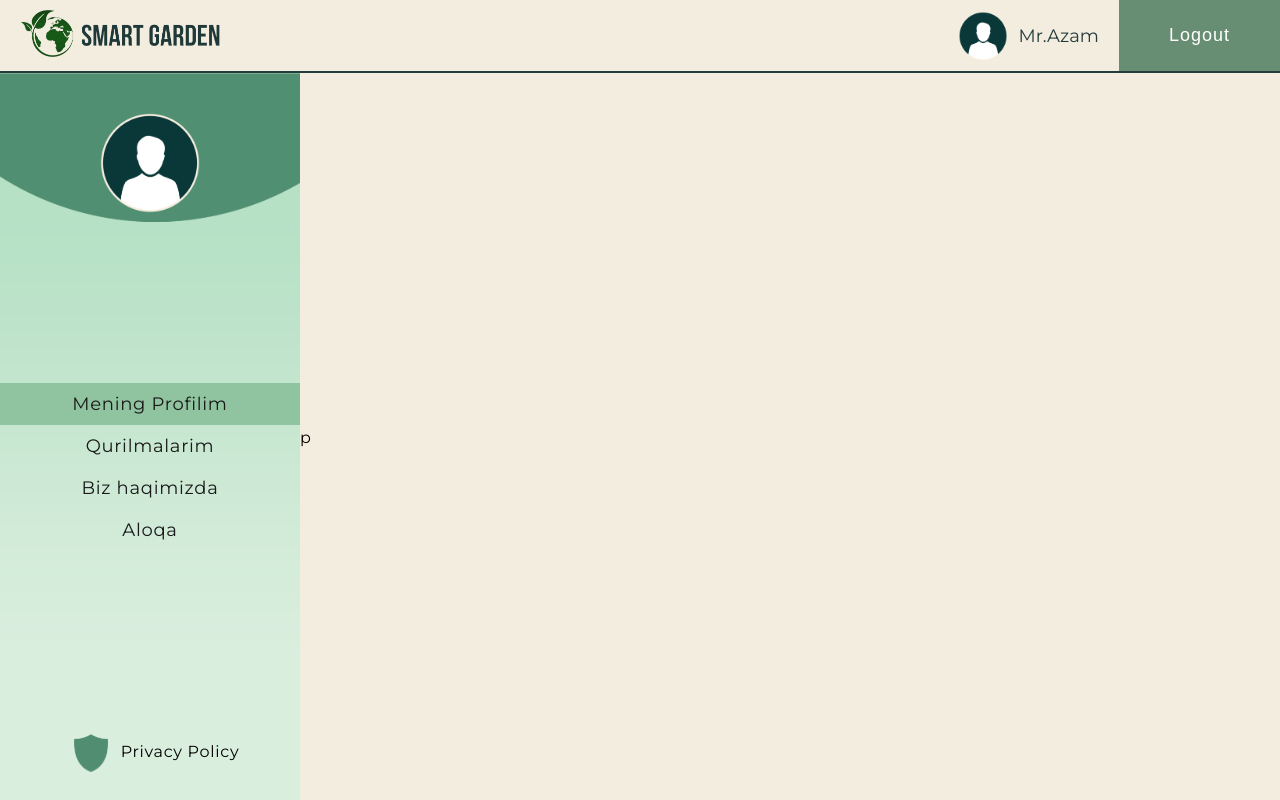
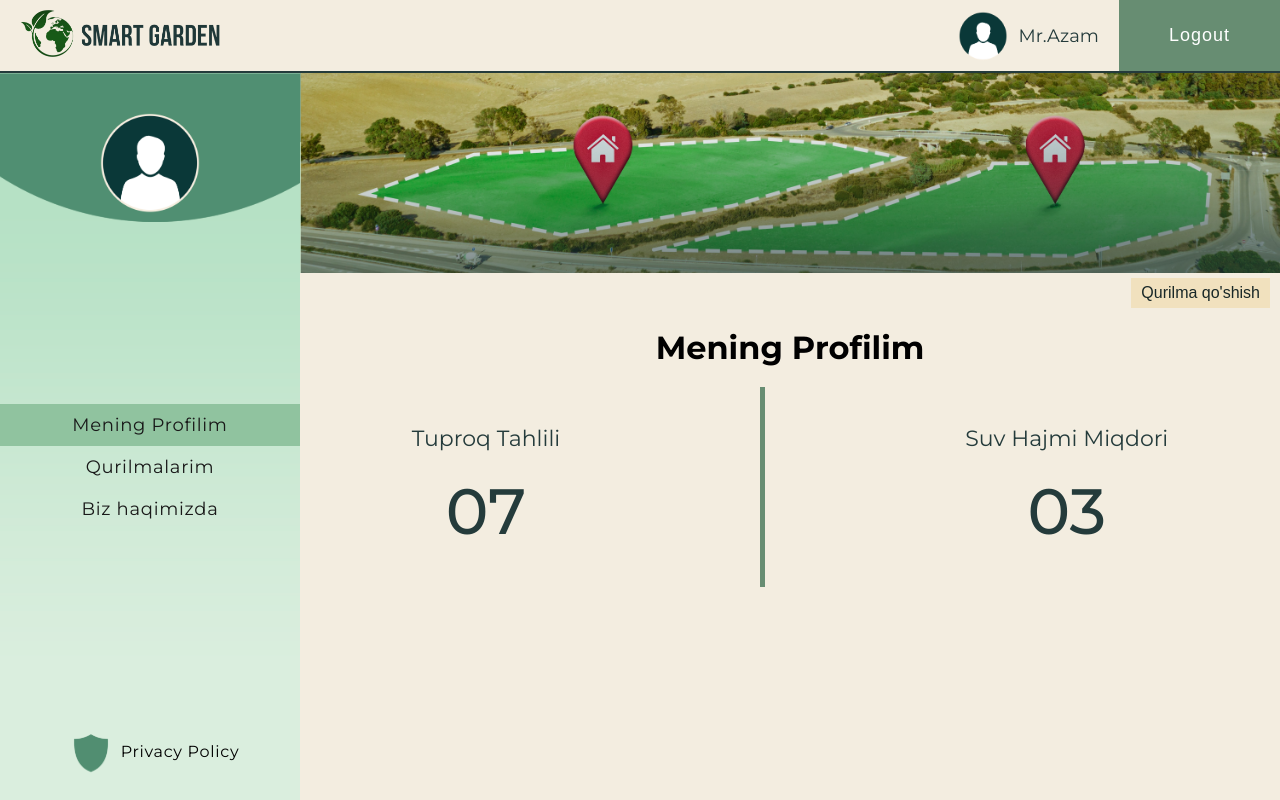
Before and after one commit to MuhammadaminAbbosov/smart-garden, a React (Create React App) app: page /profile in a window 1280 px wide. Built offline with nearby package versions, Linux system fonts and the light colour scheme.

Commit message:
add profile page

```diff
--- a/src/components/Header.jsx
+++ b/src/components/Header.jsx
@@ -40,6 +40,7 @@ const Wrapper = styled.div`
       display: flex;
       align-items: center;
       gap: 10px;
+      cursor: default;
       .icon {
         width: 50px;
         height: 50px;
--- a/src/components/Navbar.jsx
+++ b/src/components/Navbar.jsx
@@ -13,7 +13,6 @@ const Navbar = () => {
         <NavLink to={"/profile"}>Mening Profilim</NavLink>
         <NavLink to={"/devices"}>Qurilmalarim</NavLink>
         <NavLink to={"/about"}>Biz haqimizda</NavLink>
-        <NavLink to={"/contact"}>Aloqa</NavLink>
       </nav>
       <div className="privacy">
         <img src={Icon} className="icon" alt="" />
--- a/src/pages/Layout.jsx
+++ b/src/pages/Layout.jsx
@@ -23,7 +23,7 @@ const Wrapper = styled.div`
 
   background-color: #F3EDE0;
   main {
-    display: flex;
-    align-items: center;
+    display: grid;
+    grid-template-columns: 1fr 5fr;
   }
 `;
--- a/src/pages/Profile.jsx
+++ b/src/pages/Profile.jsx
@@ -1,13 +1,95 @@
 import React from "react";
 import styled from "styled-components";
+import MyProfileImg from "../assets/images/my-profile.jpg";
 
 const Profile = () => {
   document.title = "Smart Garden | My Profile";
 
-  return <Wrapper>p</Wrapper>;
+  return (
+    <Wrapper>
+      <div className="myProfile"></div>
+      <div className="info-box">
+        <button>Qurilma qo'shish</button>
+        <b>Mening Profilim</b>
+
+        <div className="info-items">
+          <div className="info-item">
+            <p>Tuproq Tahlili</p>
+            <p>07</p>
+          </div>
+          <div className="line"></div>
+          <div className="info-item">
+            <p>Suv Hajmi Miqdori</p>
+            <p>03</p>
+          </div>
+        </div>
+      </div>
+    </Wrapper>
+  );
 };
 
 export default Profile;
 const Wrapper = styled.div`
   background-color: #f3ede0;
+  .myProfile {
+    width: 100%;
+    height: 200px;
+
+    background-image: url(${MyProfileImg});
+    background-position: center;
+    background-repeat: no-repeat;
+    background-size: cover;
+  }
+
+  .info-box {
+    padding: 5px 10px;
+    display: flex;
+    flex-direction: column;
+    align-items: center;
+    gap: 20px;
+    button {
+      border: none;
+      background-color: #f1e1be;
+      align-self: flex-end;
+      padding: 6px 10px;
+      color: #182727;
+      font-size: 16px;
+      cursor: pointer;
+    }
+
+    b {
+      font-size: 32px;
+    }
+
+    .info-items {
+      display: flex;
+      align-items: center;
+      gap: 200px;
+
+      .line {
+        width: 5px;
+        height: 200px;
+        background-color: #678d72;
+      }
+
+      .info-item {
+        display: flex;
+        flex-direction: column;
+        align-items: center;
+        gap: 20px;
+
+        p {
+          color: #243b3b;
+          &:first-child {
+            font-size: 22px;
+          }
+
+          &:last-child {
+            font-size: 64px;
+            font-weight: 500;
+          }
+        }
+      }
+    }
+  }
 `;
```
